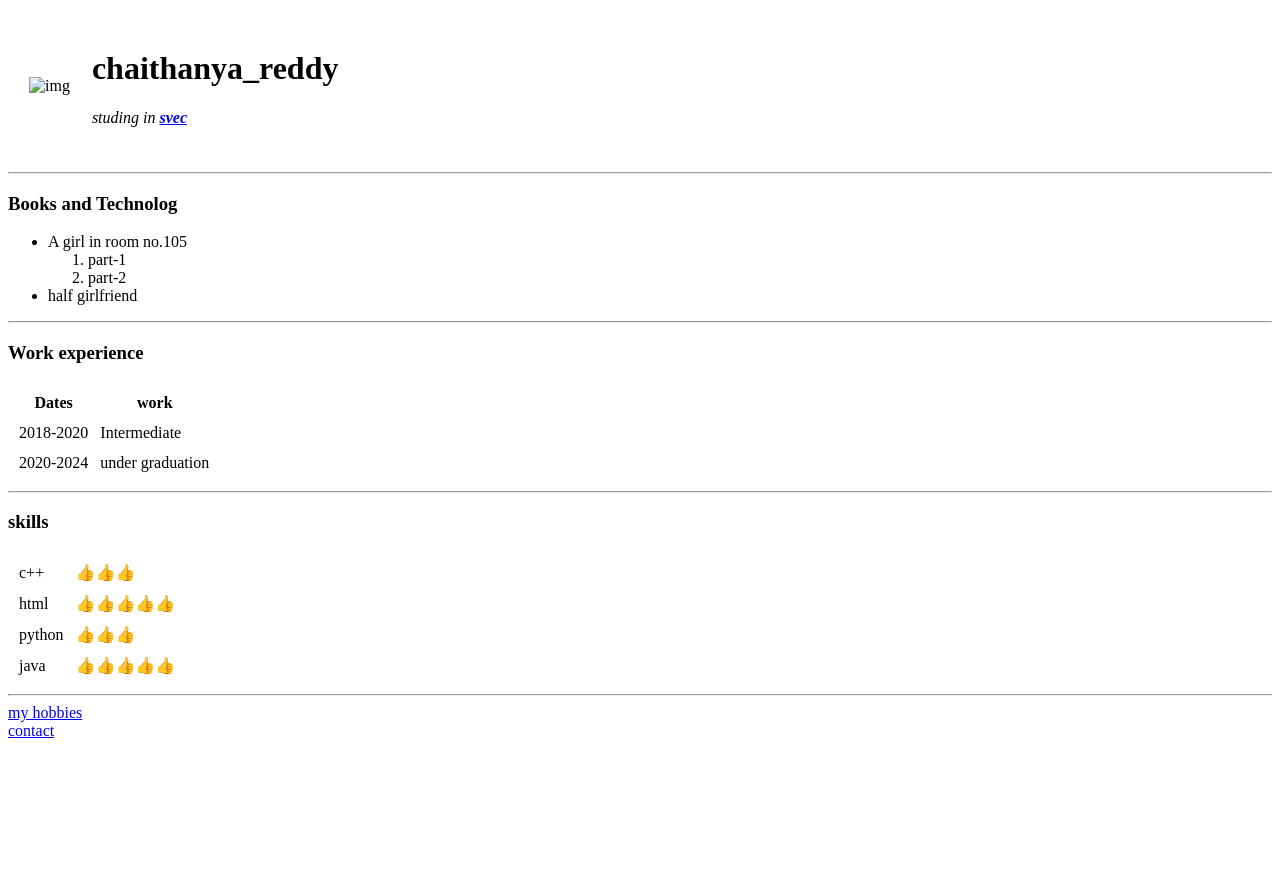
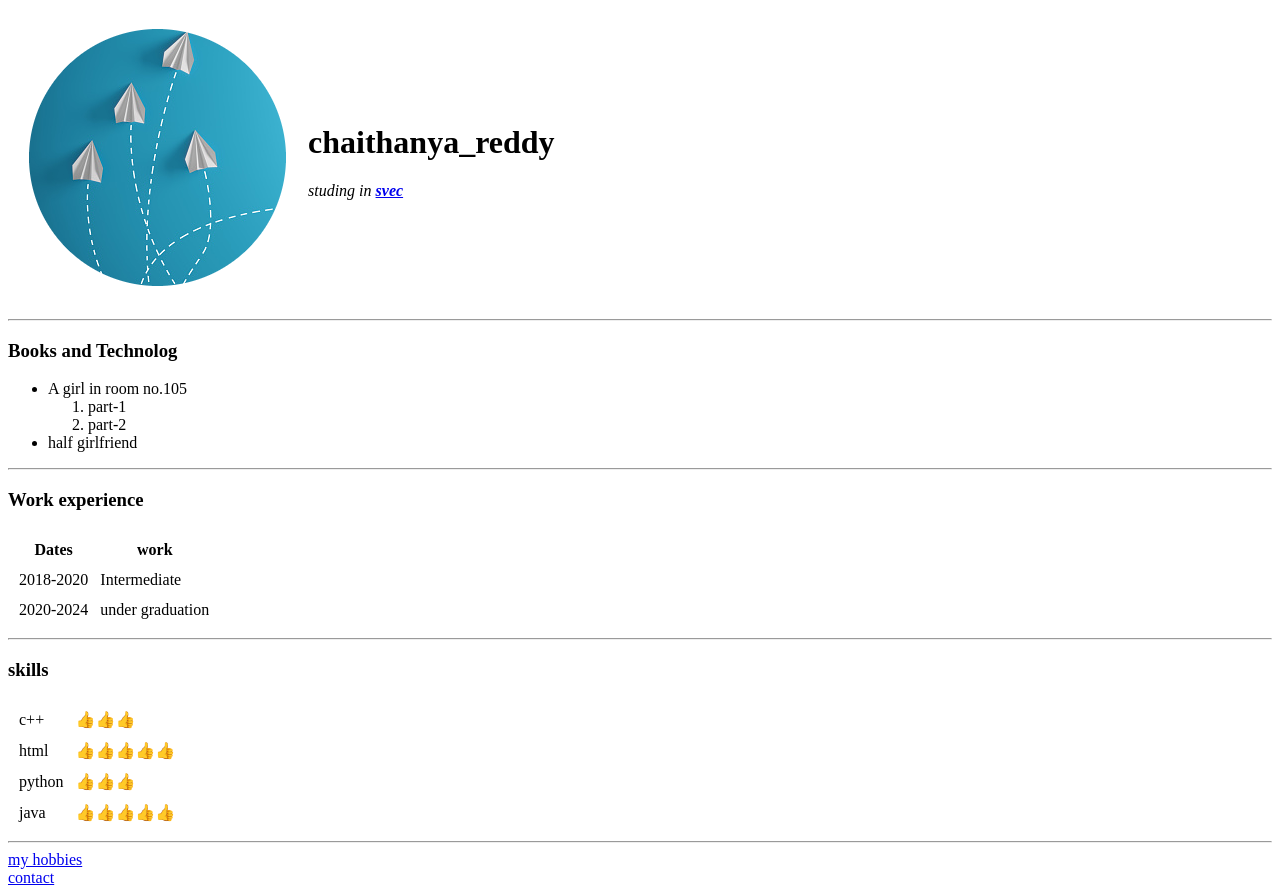
Before and after one commit to Kumarreddy2/cv, a plain HTML site: page index.html in a window 1280 px wide. Before the commit the page ends 800 px from the top, so only its background shows below. Drawn offline with Linux system fonts and the light colour scheme.

Commit message:
Update index.html

```diff
--- a/index.html
+++ b/index.html
@@ -7,7 +7,7 @@
   <body>
     <table cellspacing="20">
       <tr>
-      <td><img src="img-modified.png" alt="img"></td>
+      <td><img src="/image/img-modified.png" alt="img"></td>
       <td><h1>chaithanya_reddy</h1>
       <p><em>studing in <strong><a href="https://niva.vidyanikethan.edu/Login.aspx">svec</a></strong></em></p></td>
 
```
